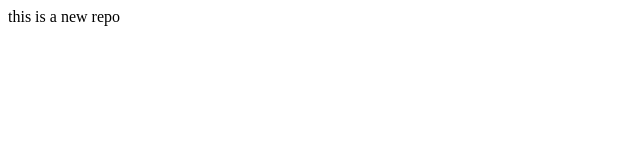
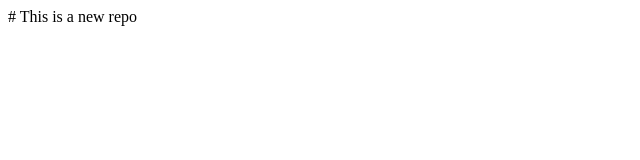
Before and after one commit to arpitaghetiya/LocalRepo, a plain HTML site: page index.html in a window 1280 px wide. Shown: the full height of the page, 0-640 px from the left. Drawn offline with Linux system fonts and the light colour scheme.

Commit message:
add Readme

```diff
--- a/index.html
+++ b/index.html
@@ -1 +1 @@
-<p>this is a new repo</p>
+<p># This is a new repo</p>
```
Also changed, not shown: 1 other file.
